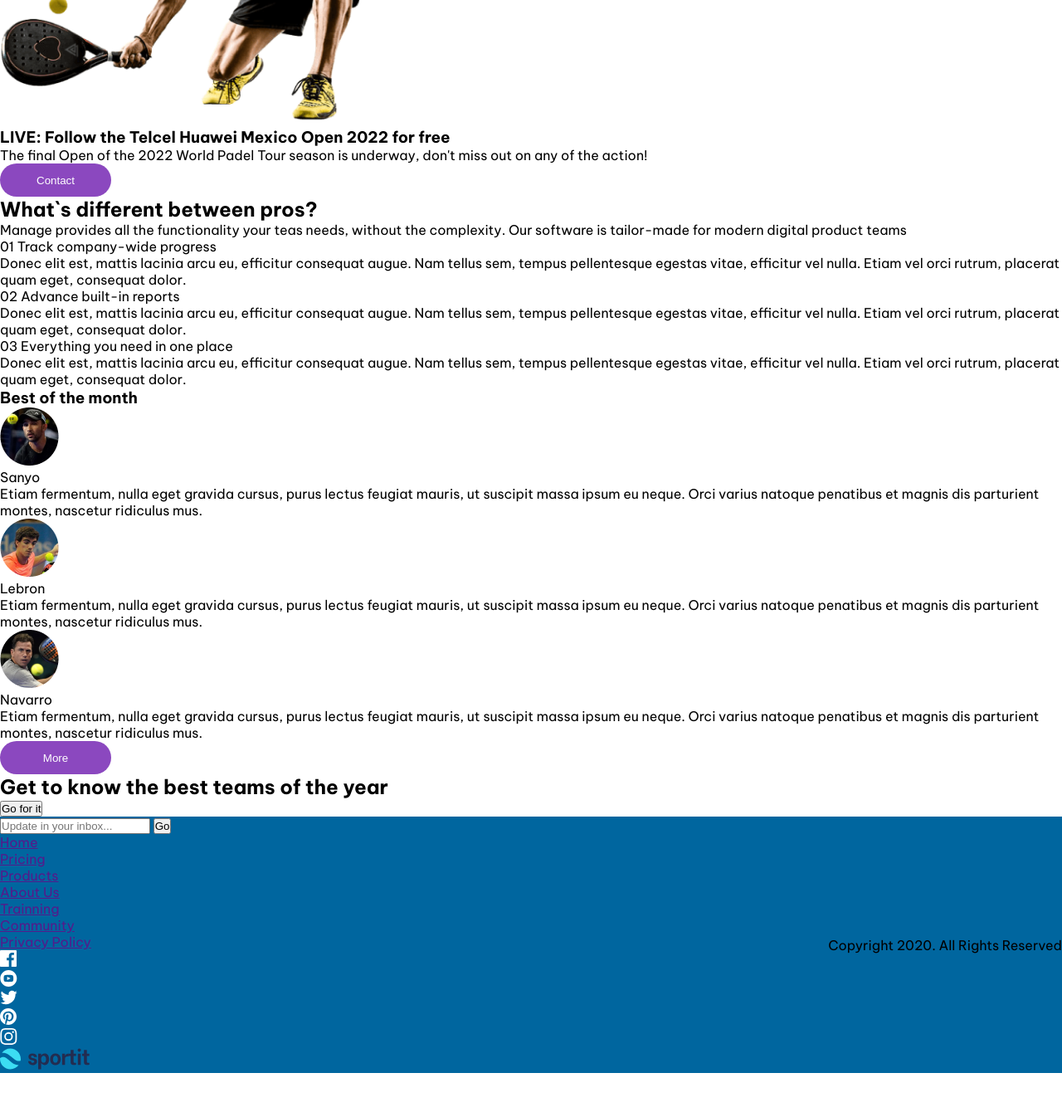
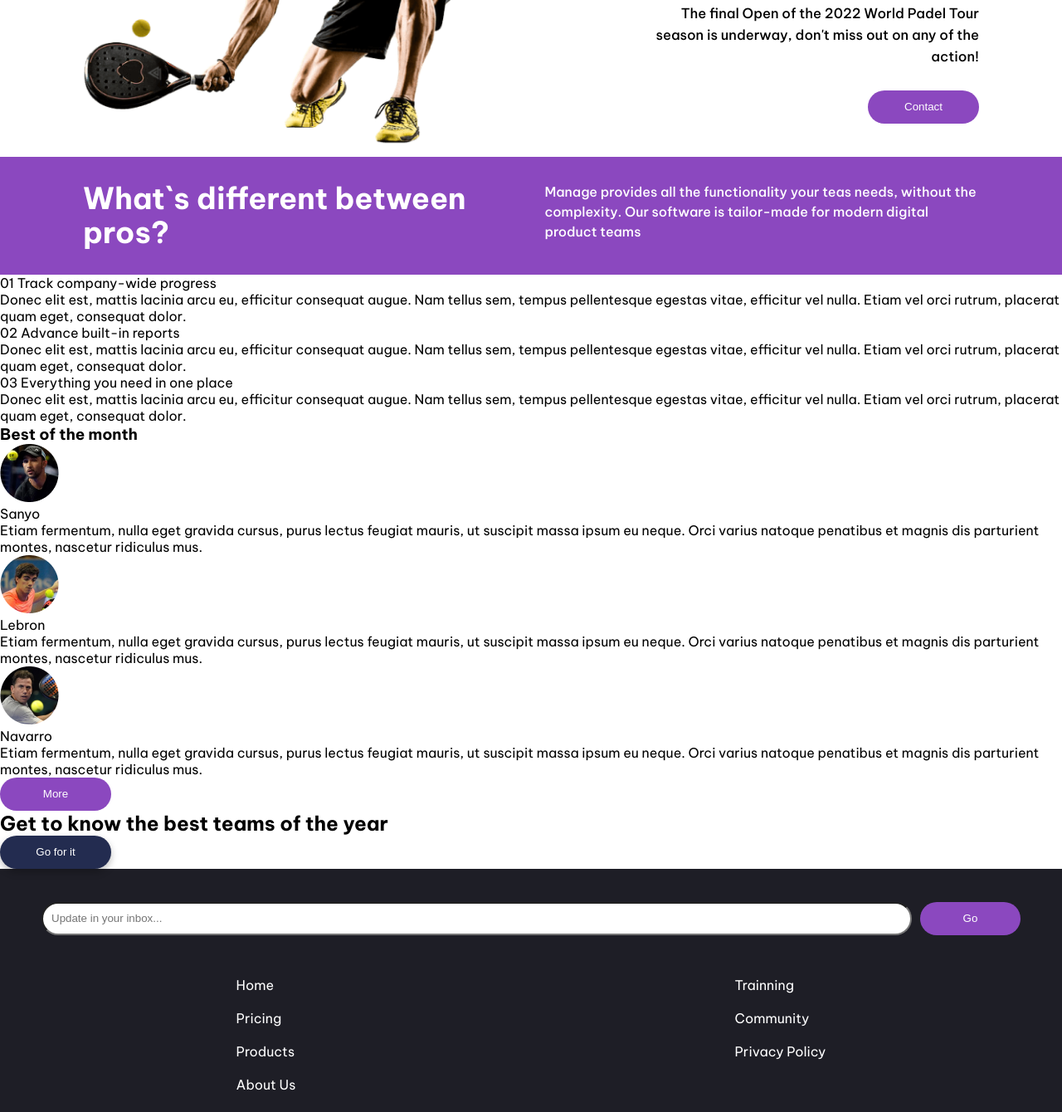
Before and after one commit to eolunas/sport-web, a plain HTML site: page index.html in a window 1280 px wide. Shown: the part 413-1753 px from the top of the page at 83% size. Before the commit the page ends 1706 px from the top, so only its background shows below. Drawn offline with Linux system fonts and the light colour scheme.

Commit message:
CSS actualizado - header y parte del footer

```diff
--- a/css/style.css
+++ b/css/style.css
@@ -29,27 +29,15 @@
 }
 /* ------------  Estilos header   ------------ */
 header {
-  position: sticky;
-  top: 0;
-  z-index: 2;
-  background-color: #00669f;
-  box-shadow: 0 1rem 0.7rem rgba(0, 0, 0, 0.25);
+  align-items: center;
+  display: flex;
+  justify-content: space-between;
+  padding: 4rem;
 }
-.logo-home {
+.main-logo img {
   display: flex;
-  justify-content: flex-start;
   align-items: center;
-  text-decoration: none;
-}
-.logo-home img {
-  width: 8rem;
-  margin: 2rem;
-}
-header h1 {
-  color: #ffffff;
-  display: inline-block;
-  font-size: 3rem;
-  font-weight: 400;
+  height: 3rem;
 }
 .purple-button {
   background-color: var(--Violeta);
@@ -64,47 +52,190 @@
 .purple-button:hover {
   background-color: var(--VioletaOpaco);
 }
-
 .burger-menu {
   display: flex;
 }
+.burger-menu img {
+  width: 4rem;
+}
+header button.purple-button {
+  box-shadow: 0px 4px 7px 0px rgba(0, 0, 0, 0.25);
+}
 /* ------------  Estilos nav menu ------------ */
 nav {
+  align-items: center;
+  display: flex;
   height: 3rem;
-  background-color: #001d2d;
-  display: flex;
-  align-items: center;
   justify-content: flex-end;
 }
 nav ul {
   display: flex;
+  font-size: 1.3rem;
+  font-weight: 500;
   list-style: none;
   margin: 1rem 2rem;
-  font-size: 1.6rem;
+  color: #242e52;
 }
 nav ul a {
+  margin-left: 2rem;
   text-decoration: none;
-  margin-left: 2rem;
-  color: #ffffff;
 }
+
 /* ------------    Estilos main   ------------ */
+.home-banner {
+  display: flex;
+  flex-direction: column;
+  align-items: center;
+  justify-content: space-between;
+  padding: 0 3rem;
+}
+.welcome-image {
+  flex-basis: 50%;
+}
+.welcome-image img {
+  min-width: 30rem;
+  width: 100%;
+}
+.welcome-text {
+  display: flex;
+  width: 400px;
+  flex-direction: column;
+  align-items: flex-end;
+  gap: 28px;
+  padding: 4rem 0;
+}
+.welcome-text :nth-child(1) {
+  color: #232c50;
+  text-align: right;
+  font-size: 5rem;
+  font-weight: 700;
+  line-height: 114.6%;
+  letter-spacing: -1.75px;
+}
+.welcome-text :nth-child(2) {
+  color: #000;
+  text-align: right;
+  font-size: 1.65rem;
+  font-weight: 500;
+  line-height: 157.1%;
+}
+
+.pros-presentation {
+  background-color: var(--CelesteBrillante);
+  display: flex;
+  flex-direction: column;
+  justify-content: flex-start;
+  padding: 3rem;
+  color: #fff;
+}
+.pros-presentation :nth-child(1) {
+  font-size: 3.6rem;
+  font-weight: 700;
+  line-height: 114.6%;
+  padding-bottom: 5rem;
+}
+.pros-presentation :nth-child(2) {
+  flex-basis: 50%;
+  font-size: 1.6rem;
+  font-weight: 500;
+  line-height: 151.1%;
+}
+
+.blue-button {
+  background: #232c50;
+  border-radius: 50px;
+  border-style: none;
+  box-shadow: 0px 4px 8px 0px rgba(0, 0, 0, 0.25);
+  color: white;
+  cursor: pointer;
+  height: 4rem;
+  padding: 1rem;
+  width: 13.4rem;
+}
 
 /* ------------   Estilos footer  ------------ */
 footer {
+  align-items: center;
+  background-color: #1e1e26;
   display: flex;
-  align-items: center;
-  justify-content: space-between;
-  background-color: #00669f;
-  box-shadow: 0px 4px 4px rgba(0, 0, 0, 0.25);
+  flex-direction: column;
+  gap: 25px;
+  justify-content: center;
+  padding: 4rem 0;
+}
+.footer-container {
+  width: 100%;
+}
+.footer-container form {
+  display: flex;
+  justify-content: center;
+  padding: 0 5rem;
+}
+.footer-container form input {
+  background: #fff;
+  border-radius: 50px;
+  height: 4rem;
+  padding-left: 1rem;
+  margin-right: 1rem;
+  width: 100%;
+}
+.footer-nav {
+  display: flex;
+  justify-content: space-around;
+  padding: 5rem 2rem;
+}
+.footer-nav ul {
+  list-style: none;
+}
+.footer-nav ul li {
+  padding-bottom: 2rem;
+  font-size: 1.6rem;
+}
+.footer-nav ul li a {
+  text-decoration: none;
+  color: #fff;
+}
+.social-media {
+  display: flex;
+  justify-content: space-evenly;
+}
+.social-media-icon {
+  padding-right: 2rem;
+}
+.footer-logo {
+  display: flex;
+  justify-content: center;
+  padding: 2rem;
+}
+.copyright {
+  color: #8c8c94;
+  font-size: 1.25rem;
+  font-weight: 500;
 }
 /* ------------   Media Queries ------------ */
 /* Tablet */
 @media screen and (min-width: 480px) {
   .toggle-mobile {
-    display: flex;
+    display: block;
+  }
+  header {
+    padding: 4rem 10rem;
   }
   .burger-menu {
     display: none;
+  }
+  .home-banner {
+    flex-direction: row;
+    padding: 0 10rem;
+  }
+  .pros-presentation {
+    background-color: var(--Violeta);
+    flex-direction: row;
+    justify-content: space-around;
+    padding: 3rem 10rem;
+  }
+  .pros-presentation :nth-child(1) {
+    padding-bottom: 0;
   }
 }
 
--- a/index.html
+++ b/index.html
@@ -21,7 +21,7 @@
       <div class="main-logo">
         <img src="img/logo.svg" alt="logo inicio" />
       </div>
-      <nav class="main-menu toggle-mobile">
+      <nav class="toggle-mobile">
         <ul>
           <li><a href="#">Sports</a></li>
           <li><a href="#">Products</a></li>
@@ -46,11 +46,11 @@
             The final Open of the 2022 World Padel Tour season is underway,
             don't miss out on any of the action!
           </p>
+          <button class="purple-button">Contact</button>
         </article>
-        <button class="purple-button">Contact</button>
       </section>
       <section class="pros-banner">
-        <article>
+        <article class="pros-presentation">
           <h2>What`s different between pros?</h2>
           <p>
             Manage provides all the functionality your teas needs, without the
@@ -131,23 +131,26 @@
     </main>
     <footer>
       <section class="footer-container">
-        <article class="footer-form">
-          <form action="">
-            <input type="text" placeholder="Update in your inbox..." />
-            <button type="submit">Go</button>
-          </form>
-        </article>
+        <form action="form.html">
+          <input
+            type="text"
+            name="name"
+            id="name"
+            placeholder="Update in your inbox..."
+          />
+          <button class="purple-button" type="submit">Go</button>
+        </form>
         <article class="footer-nav">
           <ul>
-            <a href=""><li>Home</li></a>
-            <a href=""><li>Pricing</li></a>
-            <a href=""><li>Products</li></a>
-            <a href=""><li>About Us</li></a>
+            <li><a href="">Home</a></li>
+            <li><a href="">Pricing</a></li>
+            <li><a href="">Products</a></li>
+            <li><a href="">About Us</a></li>
           </ul>
           <ul>
-            <a href=""><li>Trainning</li></a>
-            <a href=""><li>Community</li></a>
-            <a href=""><li>Privacy Policy</li></a>
+            <li><a href="">Trainning</a></li>
+            <li><a href="">Community</a></li>
+            <li><a href="">Privacy Policy</a></li>
           </ul>
         </article>
         <article class="footer-icon-links">
```
